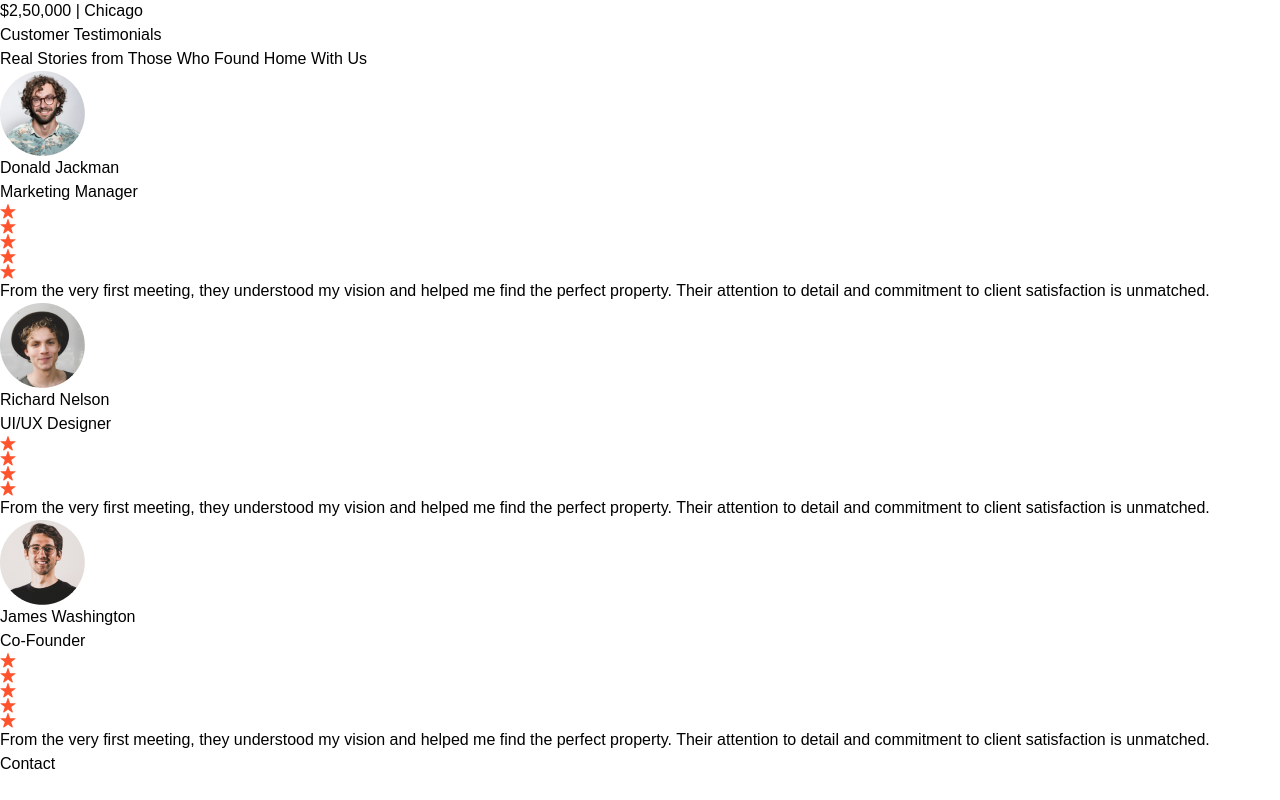
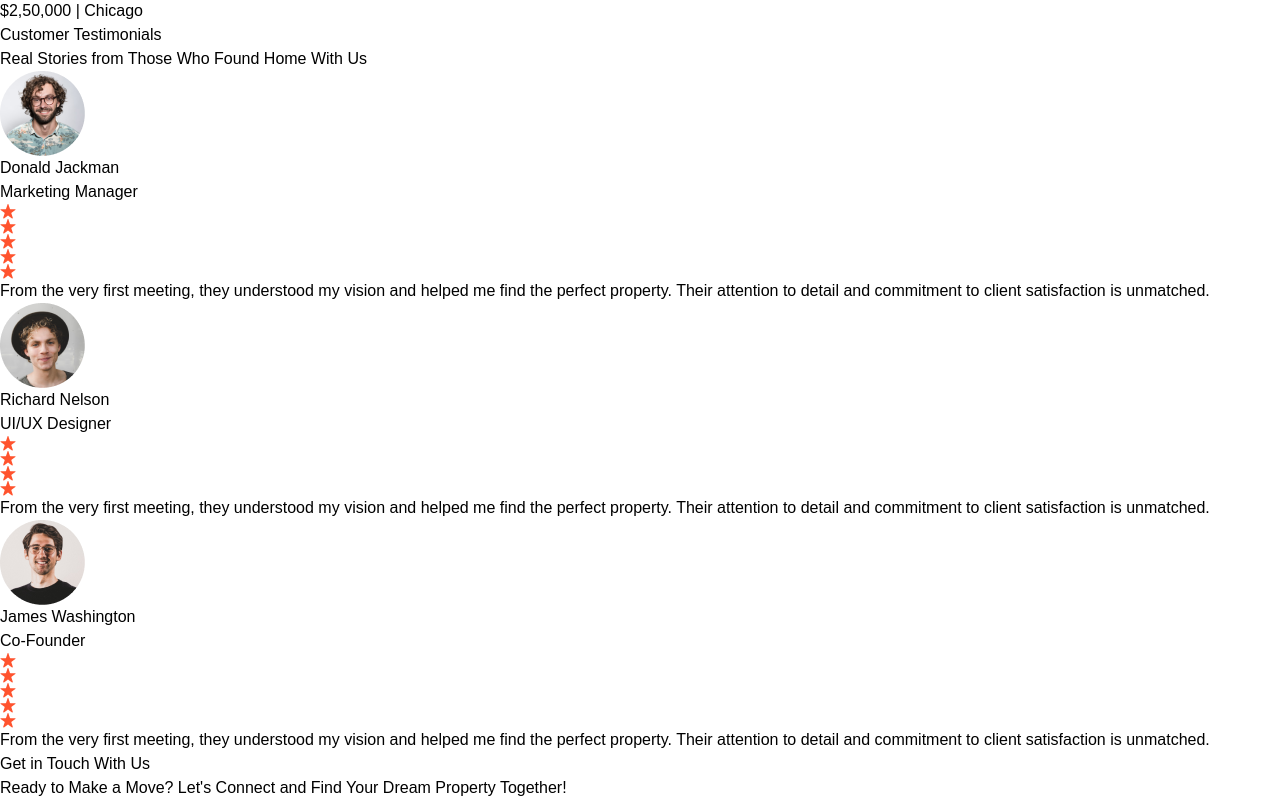
Before and after one commit to thekamiyeoladipo/real-estate-website, a React (Vite) app: page / in a window 1280 px wide. Shown: the part 5725-6525 px from the top of the page. Before the commit the page ends 6501 px from the top, so only its background shows below. Built offline with nearby package versions, Linux system fonts and the light colour scheme.

Commit message:
Implement Contact component with layout and content for user engagement

```diff
--- a/src/components/Contact.jsx
+++ b/src/components/Contact.jsx
@@ -2,8 +2,32 @@ import React from 'react'
 
 const Contact = () => {
   return (
-    <div>Contact</div>
-  )
+    <div
+      id="Contact"
+      className="text-center p-6 py-20 lg:px-32 w-full
+    overflow-hidden"
+    >
+      <h1
+        className="text-2xl font-bold mb-2
+        sm:text-4xl text-center"
+      >
+        Get in Touch
+        <span
+          className="underline underline-offset-4
+          decoration-1 under font-light"
+        >
+          {" "}
+          With Us
+        </span>
+      </h1>
+      <p
+        className="text-center text-gray-500
+        mb-8 max-w-80 mx-auto"
+      >
+        Ready to Make a Move? Let's Connect and Find Your Dream Property Together!
+      </p>
+    </div>
+  );
 }
 
 export default Contact
```
